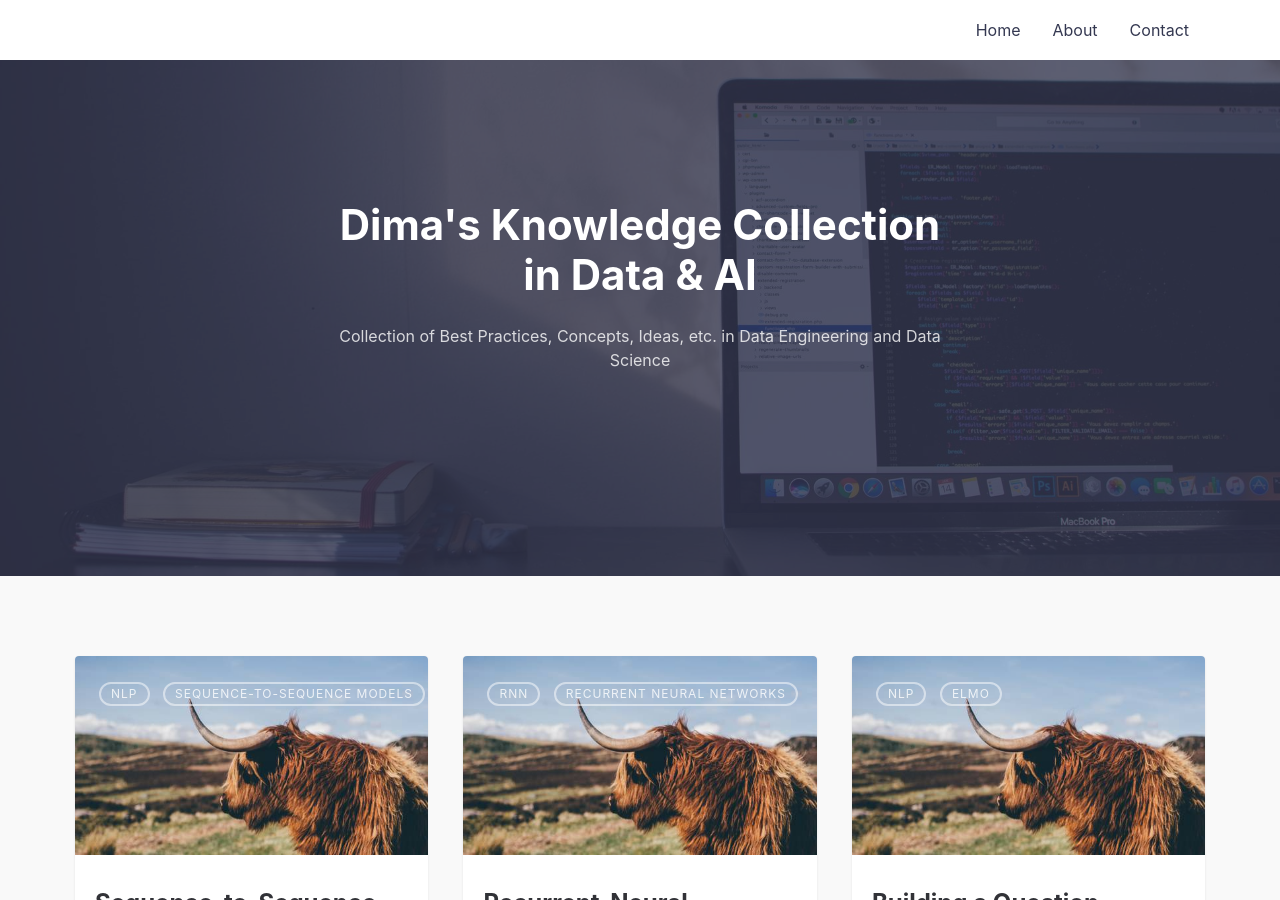
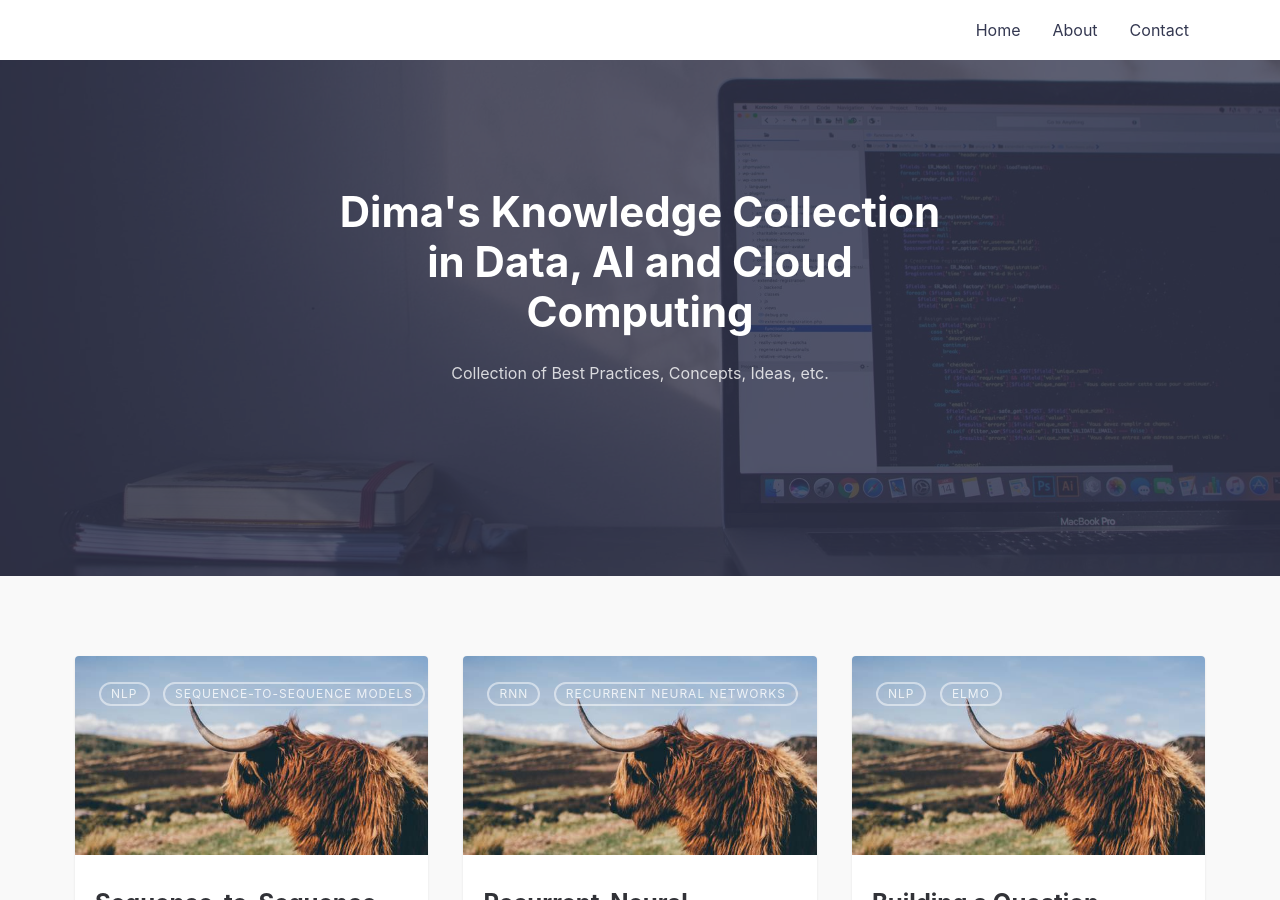
Before and after one commit to DataDima90/ai.github.io, a Jekyll site: the page built from index.md, in a window 1280 px wide and 900 px high. Built offline with Jekyll 4.4.1, drawn with Linux system fonts in a browser that asks for light colours; some of the changed text lies outside the part shown.

Commit message:
Update _config.yml

```diff
--- a/_config.yml
+++ b/_config.yml
@@ -1,8 +1,8 @@
 # SITE CONFIGURATION
-title: Dima's Knowledge Collection in Data & AI # your site title
+title: Dima's Knowledge Collection in Data, AI and Cloud Computing # your site title
 author: Dimitri Wilhelm # You :P
 description: > # Meta description of Homepage
-  Collection of Best Practices, Concepts, Ideas, etc. in Data Engineering and Data Science
+  Collection of Best Practices, Concepts, Ideas, etc.
 baseurl: "/" # the subpath of your site, e.g. /blog
 url: "https://datadima90.github.io/" # the base hostname & protocol for your site, e.g. http://example.com
 
@@ -21,7 +21,7 @@ navigation: # Navigation links
   - {name: 'Contact', link: '/contact'}
 
 tagline: >
-  Collection of Best Practices, Concepts, Ideas, etc. in Data Engineering and Data Science
+  Collection of Best Practices, Concepts, Ideas, etc.
 
 hero_img: posts/emile-perron-190221.jpg # Main background image: use the path from /assets/img/ => This will output /assets/img/posts/sleek_lg.jpg
 
```
